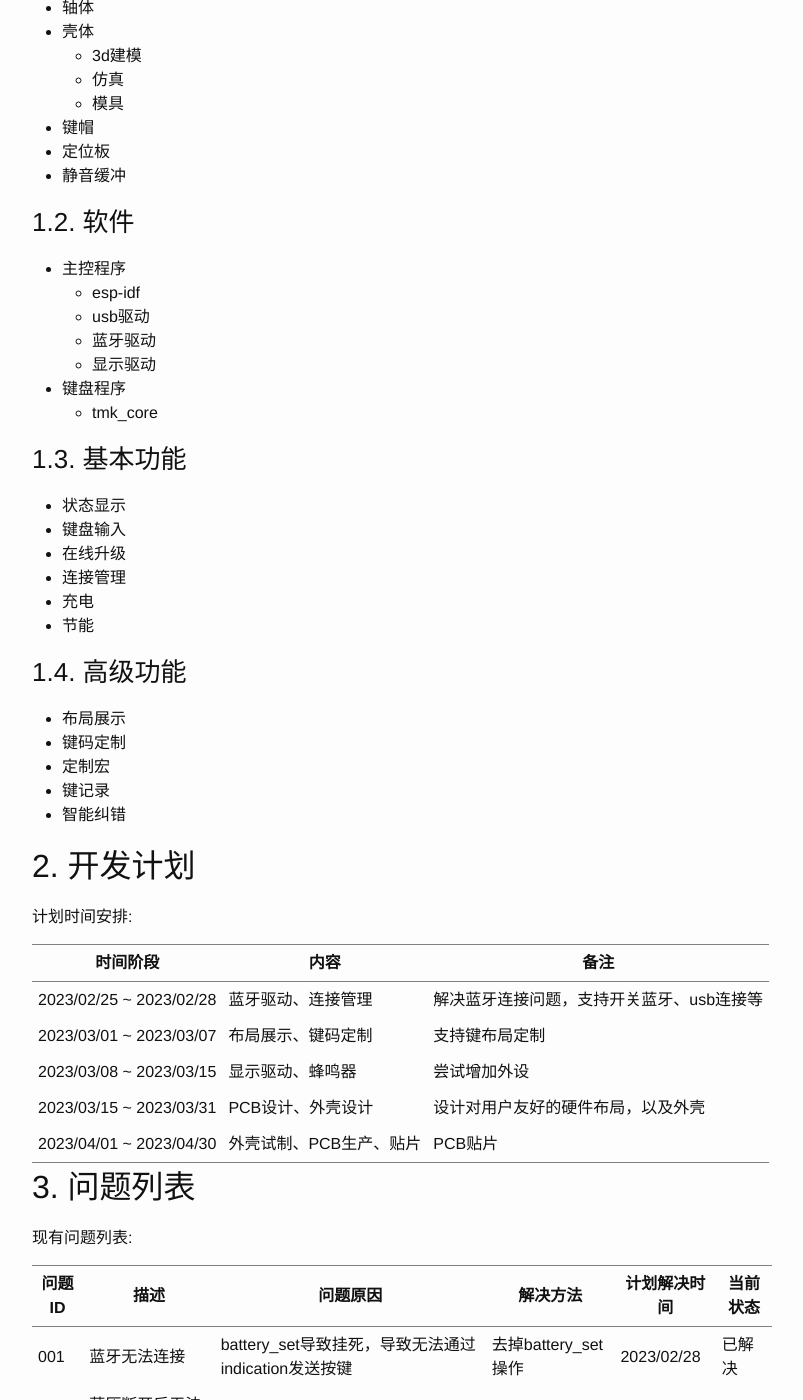
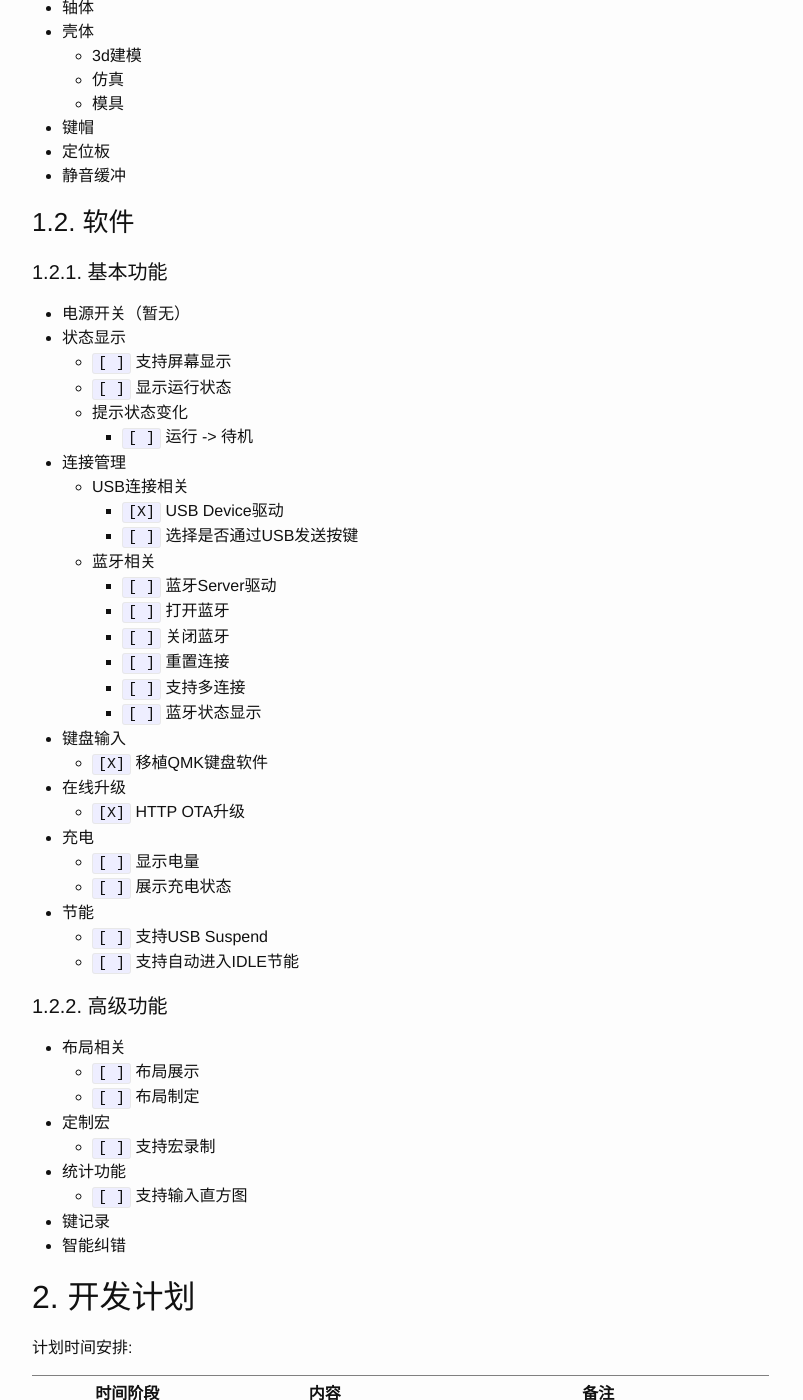
Before and after one commit to paul356/blog.backup, a Jekyll site: the page built from _posts/2023-02-24-keyboard-plan.html, in a window 1280 px wide and 1400 px high, scrolled down 561 px. Shown: the whole window, without its empty margins (238-1041 px from the left). Built offline with Jekyll 4.4.1, drawn with Linux system fonts in a browser that asks for light colours; some of the changed text lies outside the part shown.

Commit message:
update keyboard plan, and remove postamble

```diff
--- a/_posts/2023-02-24-keyboard-plan.html
+++ b/_posts/2023-02-24-keyboard-plan.html
@@ -3,12 +3,12 @@ layout: post
 title: 键盘计划
 excerpt: 键盘计划
 ---
-<div id="outline-container-org4eb347a" class="outline-2">
-<h2 id="org4eb347a"><span class="section-number-2">1.</span> 设计要素</h2>
+<div id="outline-container-org4596394" class="outline-2">
+<h2 id="org4596394"><span class="section-number-2">1.</span> 设计要素</h2>
 <div class="outline-text-2" id="text-1">
 </div>
-<div id="outline-container-orgc1dcd7d" class="outline-3">
-<h3 id="orgc1dcd7d"><span class="section-number-3">1.1.</span> 硬件</h3>
+<div id="outline-container-org0bd0870" class="outline-3">
+<h3 id="org0bd0870"><span class="section-number-3">1.1.</span> 硬件</h3>
 <div class="outline-text-3" id="text-1-1">
 <ul class="org-ul">
 <li>芯片
@@ -38,53 +38,89 @@ excerpt: 键盘计划
 </ul>
 </div>
 </div>
-<div id="outline-container-org7b0cbdc" class="outline-3">
-<h3 id="org7b0cbdc"><span class="section-number-3">1.2.</span> 软件</h3>
+<div id="outline-container-org953c704" class="outline-3">
+<h3 id="org953c704"><span class="section-number-3">1.2.</span> 软件</h3>
 <div class="outline-text-3" id="text-1-2">
+</div>
+<div id="outline-container-orgbea3294" class="outline-4">
+<h4 id="orgbea3294"><span class="section-number-4">1.2.1.</span> 基本功能</h4>
+<div class="outline-text-4" id="text-1-2-1">
 <ul class="org-ul">
-<li>主控程序
+<li>电源开关（暂无）</li>
+<li>状态显示
 <ul class="org-ul">
-<li>esp-idf</li>
-<li>usb驱动</li>
-<li>蓝牙驱动</li>
-<li>显示驱动</li>
+<li class="off"><code>[&#xa0;]</code> 支持屏幕显示</li>
+<li class="off"><code>[&#xa0;]</code> 显示运行状态</li>
+<li>提示状态变化
+<ul class="org-ul">
+<li class="off"><code>[&#xa0;]</code> 运行 -&gt; 待机</li>
 </ul></li>
-<li>键盘程序
+</ul></li>
+<li>连接管理
 <ul class="org-ul">
-<li>tmk_core</li>
+<li>USB连接相关
+<ul class="org-ul">
+<li class="on"><code>[X]</code> USB Device驱动</li>
+<li class="off"><code>[&#xa0;]</code> 选择是否通过USB发送按键</li>
+</ul></li>
+<li>蓝牙相关
+<ul class="org-ul">
+<li class="off"><code>[&#xa0;]</code> 蓝牙Server驱动</li>
+<li class="off"><code>[&#xa0;]</code> 打开蓝牙</li>
+<li class="off"><code>[&#xa0;]</code> 关闭蓝牙</li>
+<li class="off"><code>[&#xa0;]</code> 重置连接</li>
+<li class="off"><code>[&#xa0;]</code> 支持多连接</li>
+<li class="off"><code>[&#xa0;]</code> 蓝牙状态显示</li>
+</ul></li>
+</ul></li>
+<li>键盘输入
+<ul class="org-ul">
+<li class="on"><code>[X]</code> 移植QMK键盘软件</li>
+</ul></li>
+<li>在线升级
+<ul class="org-ul">
+<li class="on"><code>[X]</code> HTTP OTA升级</li>
+</ul></li>
+<li>充电
+<ul class="org-ul">
+<li class="off"><code>[&#xa0;]</code> 显示电量</li>
+<li class="off"><code>[&#xa0;]</code> 展示充电状态</li>
+</ul></li>
+<li>节能
+<ul class="org-ul">
+<li class="off"><code>[&#xa0;]</code> 支持USB Suspend</li>
+<li class="off"><code>[&#xa0;]</code> 支持自动进入IDLE节能</li>
 </ul></li>
 </ul>
 </div>
 </div>
-<div id="outline-container-org88e9260" class="outline-3">
-<h3 id="org88e9260"><span class="section-number-3">1.3.</span> 基本功能</h3>
-<div class="outline-text-3" id="text-1-3">
+<div id="outline-container-orgdcf6ffb" class="outline-4">
+<h4 id="orgdcf6ffb"><span class="section-number-4">1.2.2.</span> 高级功能</h4>
+<div class="outline-text-4" id="text-1-2-2">
 <ul class="org-ul">
-<li>状态显示</li>
-<li>键盘输入</li>
-<li>在线升级</li>
-<li>连接管理</li>
-<li>充电</li>
-<li>节能</li>
-</ul>
-</div>
-</div>
-<div id="outline-container-org3b2fb86" class="outline-3">
-<h3 id="org3b2fb86"><span class="section-number-3">1.4.</span> 高级功能</h3>
-<div class="outline-text-3" id="text-1-4">
+<li>布局相关
 <ul class="org-ul">
-<li>布局展示</li>
-<li>键码定制</li>
-<li>定制宏</li>
+<li class="off"><code>[&#xa0;]</code> 布局展示</li>
+<li class="off"><code>[&#xa0;]</code> 布局制定</li>
+</ul></li>
+<li>定制宏
+<ul class="org-ul">
+<li class="off"><code>[&#xa0;]</code> 支持宏录制</li>
+</ul></li>
+<li>统计功能
+<ul class="org-ul">
+<li class="off"><code>[&#xa0;]</code> 支持输入直方图</li>
+</ul></li>
 <li>键记录</li>
 <li>智能纠错</li>
 </ul>
 </div>
 </div>
 </div>
+</div>
 
-<div id="outline-container-org11b8c6d" class="outline-2">
-<h2 id="org11b8c6d"><span class="section-number-2">2.</span> 开发计划</h2>
+<div id="outline-container-org92160a3" class="outline-2">
+<h2 id="org92160a3"><span class="section-number-2">2.</span> 开发计划</h2>
 <div class="outline-text-2" id="text-2">
 <p>
 计划时间安排:
@@ -136,13 +172,19 @@ excerpt: 键盘计划
 <td class="org-left">外壳试制、PCB生产、贴片</td>
 <td class="org-left">PCB贴片</td>
 </tr>
+
+<tr>
+<td class="org-left">2023/05/08 ~ 2023/05/15</td>
+<td class="org-left">美化界面</td>
+<td class="org-left">使用numl.design美化界面</td>
+</tr>
 </tbody>
 </table>
 </div>
 </div>
 
-<div id="outline-container-orgcf8b152" class="outline-2">
-<h2 id="orgcf8b152"><span class="section-number-2">3.</span> 问题列表</h2>
+<div id="outline-container-org471fa0d" class="outline-2">
+<h2 id="org471fa0d"><span class="section-number-2">3.</span> 问题列表</h2>
 <div class="outline-text-2" id="text-3">
 <p>
 现有问题列表:
@@ -177,7 +219,7 @@ excerpt: 键盘计划
 <tr>
 <td class="org-right">001</td>
 <td class="org-left">蓝牙无法连接</td>
-<td class="org-left">battery_set导致挂死，导致无法通过indication发送按键</td>
+<td class="org-left">battery_set导致挂死，无法通过indication发送按键</td>
 <td class="org-left">去掉battery_set操作</td>
 <td class="org-left">2023/02/28</td>
 <td class="org-left">已解决</td>
@@ -204,8 +246,3 @@ excerpt: 键盘计划
 </table>
 </div>
 </div>
-</div>
-<div id="postamble" class="status">
-<p class="author">Author: user1</p>
-<p class="date">Created: 2023-03-02 Thu 22:42</p>
-<p class="validation"><a href="https://validator.w3.org/check?uri=referer">Validate</a></p>
```
Also changed, not shown: _posts/2022-06-18-plans.html (+26 -31 lines), _posts/2022-12-31-spark.html (+8 -13 lines), org/2023-02-24-keyboard-plan.org (+36 -17 lines), org/2023-03-03-keyboard-design.org (added, +54 -0 lines).
